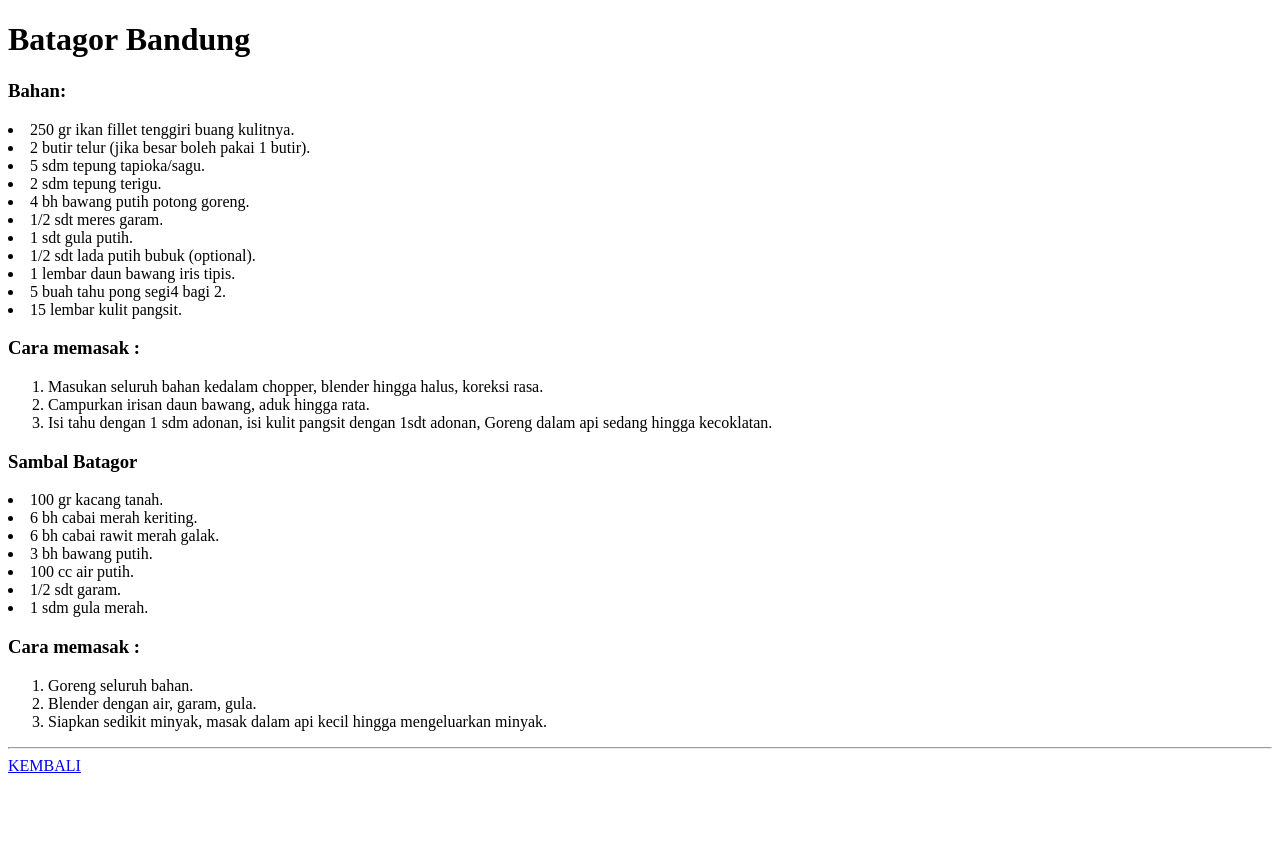
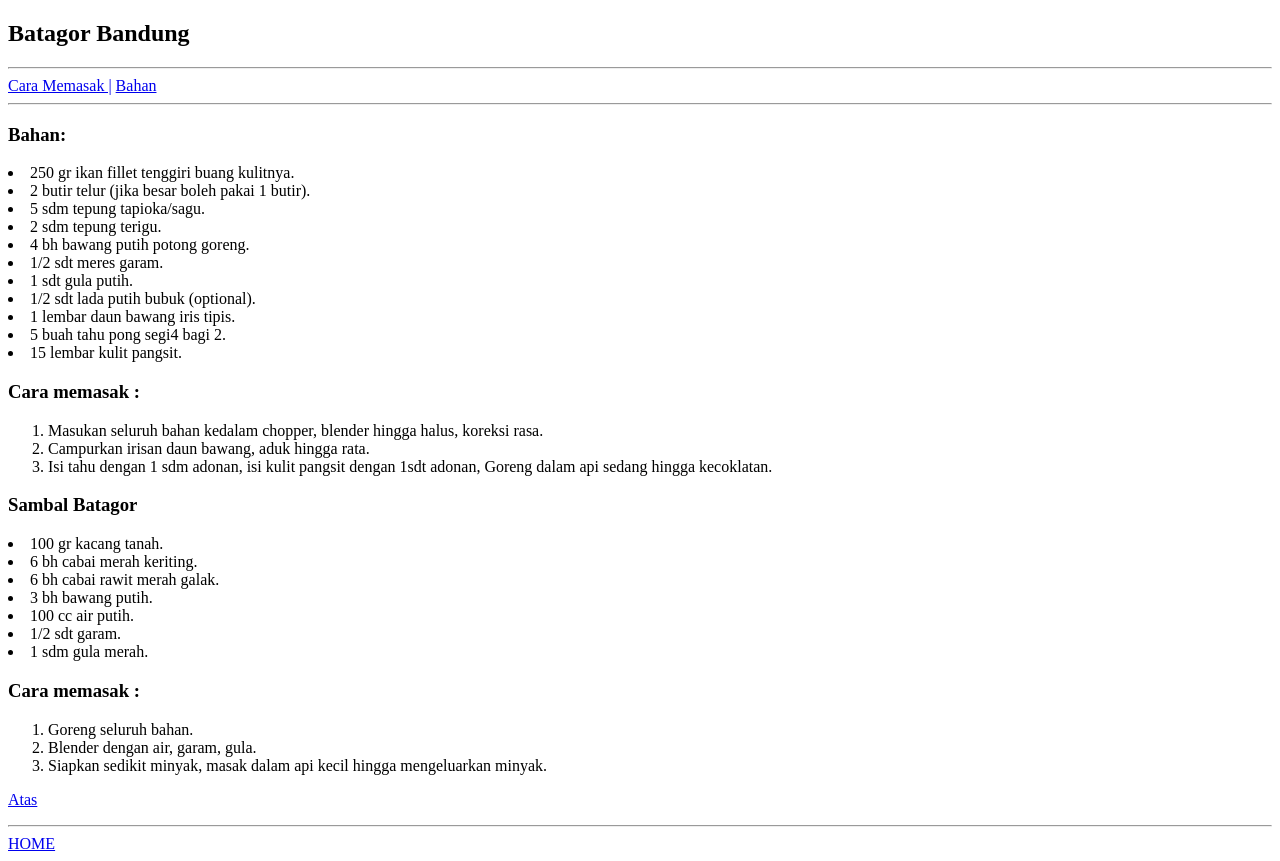
Before and after one commit to filbertalexander/filbertalexander.github.io, a plain HTML site: page latihan2/batagorbandung.html in a window 1280 px wide. Before the commit the page ends 800 px from the top, so only its background shows below. Drawn offline with Linux system fonts and the light colour scheme.

Commit message:
batagor next step

```diff
--- a/latihan2/batagorbandung.html
+++ b/latihan2/batagorbandung.html
@@ -5,9 +5,14 @@
     <title></title>
   </head>
   <body>
+<section id="top">
+  <h1>Batagor Bandung</h1><hr>
+</section>
 
-<h1>Batagor Bandung</h1>
+<a href="#cara">Cara Memasak |</a>
+<a href="#bahan"> Bahan</a><hr>
 
+<section id="bahan">
   <h3>Bahan:</h3>
   <li>250 gr ikan fillet tenggiri buang kulitnya.</li>
   <li>2 butir telur (jika besar boleh pakai 1 butir).</li>
@@ -20,6 +25,7 @@
   <li>1 lembar daun bawang iris tipis.</li>
   <li>5 buah tahu pong segi4 bagi 2.</li>
   <li>15 lembar kulit pangsit.</li>
+</section>
 
 <h3>Cara memasak :</h3>
 <ol>
@@ -38,15 +44,19 @@
 <li>1/2 sdt garam.</li>
 <li>1 sdm gula merah.</li>
 
+<section id="cara">
   <h3>Cara memasak :</h3>
   <ol>
     <li>Goreng seluruh bahan.</li>
     <li>Blender dengan air, garam, gula.</li>
     <li>Siapkan sedikit minyak, masak dalam api kecil hingga mengeluarkan minyak.</li>
   </ol>
+</section>
+
+<a href="#top">Atas</a>
     <p></p>
     <hr>
-    <a href="index.html">KEMBALI</a>
+    <a href="index.html">HOME</a>
 
   </body>
 </html>
```
Lines whose indentation alone changed are shown as unchanged.
